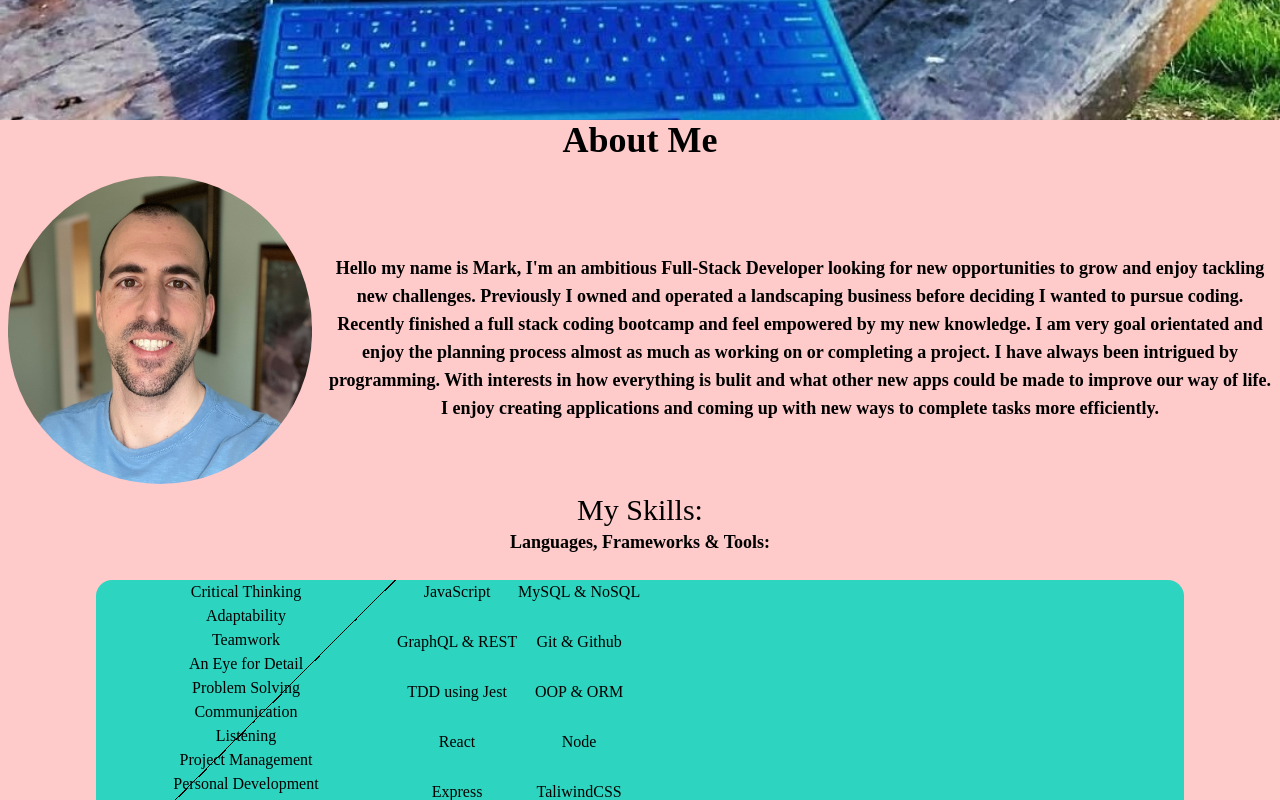
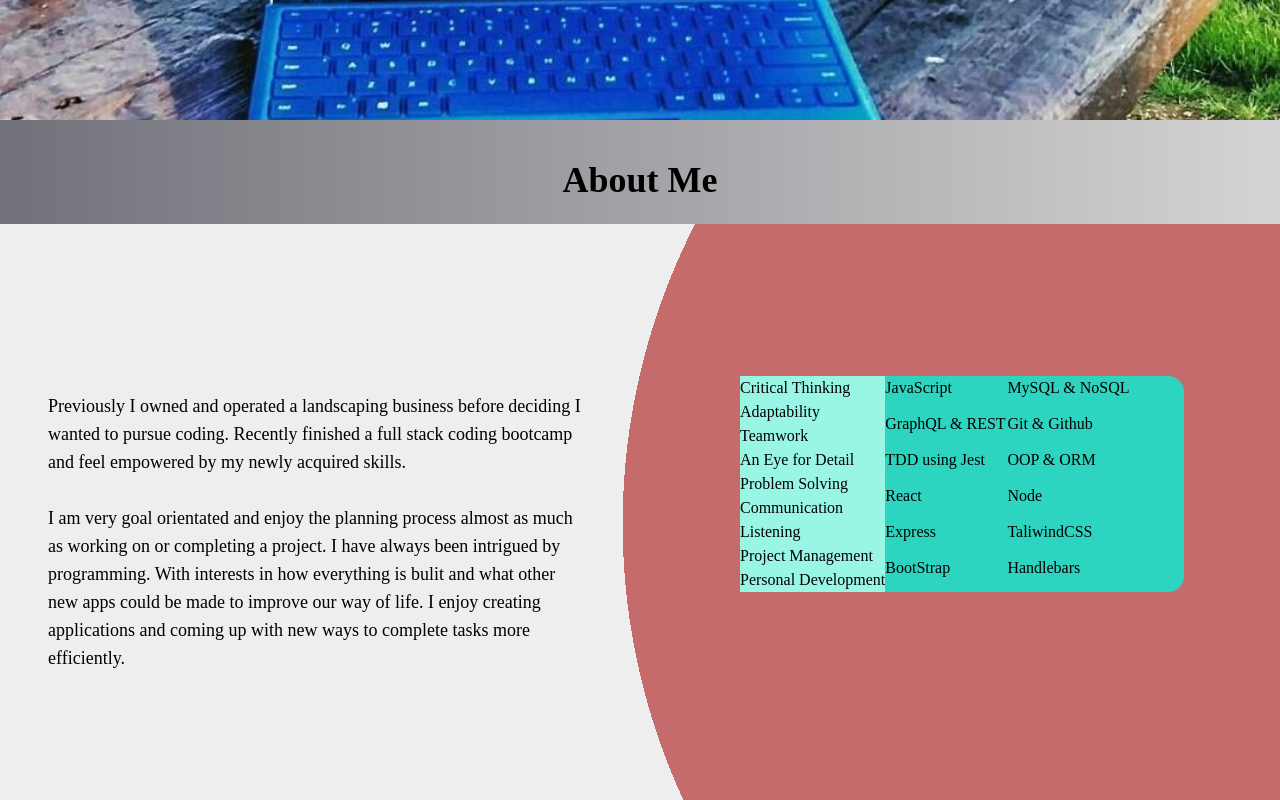
Before and after one commit to MpAlfano/React-Portfolio, a React (Create React App) app: page /Resume in a window 1280 px wide. Shown: the part 680-1480 px from the top of the page. Built offline with nearby package versions, Linux system fonts and the light colour scheme; a web font is replaced by a local one.

Commit message:
home finished

```diff
--- a/public/index.html
+++ b/public/index.html
@@ -7,7 +7,7 @@
     <meta name="theme-color" content="#000000" />
     <meta
       name="description"
-      content="Web site created using create-react-app"
+      content="Mark Alfano's portfolio page"
     />
     <link rel="preconnect" href="https://fonts.googleapis.com">
     <link rel="preconnect" href="https://fonts.gstatic.com" crossorigin>
--- a/src/components/pages/TestAbout.js
+++ b/src/components/pages/TestAbout.js
@@ -1,50 +1,35 @@
 import React from "react";
-import profPicture from "../images/bio.jpg";
 
 export default function TestAbout() {
   return (
-    <div className="h-screen bg-cover bg-red-200" id="about">
-      <h1 className="text-center font-bold text-xl lg:text-4xl text-black">
+    <div className="w-100% h-screen" id="about">
+      <h1 className="text-center font-bold text-xl lg:text-4xl text-black pt-10">
         About Me
       </h1>
-      <div className="container mt-2 mx-auto">
-        <div className="md:flex">
-          <div className="flex-1 text-center">
-            <div className="lg:flex lg:items-center">
-              <div className="flex justify-center lg:flex-shrink-0">
-                <img
-                  className="w-72 lg:w-80 rounded-full p-2"
-                  src={profPicture}
-                  alt="GitFit"
-                />
-              </div>
-              <div className="mt-4 px-2 text-state md:text-lg lg:text-lg font-semibold">
+      <br></br>
+
+      <div className="h-3/4 grid grid-cols-2 gap-2 content-center divider2">
+        <div className="mt-4 text-state md:text-lg lg:text-lg px-12 p">
           <p>
-                  Hello my name is Mark, I'm an ambitious Full-Stack Developer
-                  looking for new opportunities to grow and enjoy tackling new
-                  challenges. Previously I owned and operated a landscaping
-                  business before deciding I wanted to pursue coding. Recently
-                  finished a full stack coding bootcamp and feel empowered by my
-                  new knowledge. I am very goal orientated and enjoy the
-                  planning process almost as much as working on or completing a
-                  project. I have always been intrigued by programming. With
-                  interests in how everything is bulit and what other new apps
-                  could be made to improve our way of life. I enjoy creating
-                  applications and coming up with new ways to complete tasks
-                  more efficiently.
+            Previously I owned and operated a landscaping business before
+            deciding I wanted to pursue coding. Recently finished a full stack
+            coding bootcamp and feel empowered by my newly acquired skills.
+            <br></br>
+            <br></br>I am very goal orientated and enjoy the planning process
+            almost as much as working on or completing a project. I have always
+            been intrigued by programming. With interests in how everything is
+            bulit and what other new apps could be made to improve our way of
+            life. I enjoy creating applications and coming up with new ways to
+            complete tasks more efficiently.
           </p>
         </div>
-              <br></br>
-            </div>
         <div className="px-24">
-              <h1 className="text-3xl">My Skills:</h1>
-              <h1 className="text-lg font-bold">
-                Languages, Frameworks & Tools:
-              </h1>
-              <br></br>
+          {/* <h1 className="text-3xl">My Skills:</h1>
+          <h1 className="text-lg font-bold">Languages, Frameworks & Tools:</h1> */}
           <container className="grid-flow-row">
             <div className="flex flex-row bg-teal-400 rounded-2xl">
-                  <ul className="bg-teal-200 testDiv">
+              <ul className="bg-teal-200">
+                <div id="triangle-topleft"></div>
                 <li>Critical Thinking</li>
                 <li>Adaptability</li>
                 <li>Teamwork</li>
@@ -77,7 +62,5 @@ export default function TestAbout() {
         </div>
       </div>
     </div>
-      </div>
-    </div>
   );
 }
--- a/src/components/pages/TestHome.js
+++ b/src/components/pages/TestHome.js
@@ -11,15 +11,15 @@ export default function TestHome() {
         <div className="md:flex">
           <div className="flex-1 text-center">
             <div className="lg:flex lg:items-center">
-              <div className="flex justify-center lg:flex-shrink-0 mt-24">
+              <div className="flex justify-center lg:flex-shrink-0">
                 <img
-                  className="w-72 lg:w-80 rounded-full p-2"
+                  className="w-72 lg:w-80 rounded-full p-2 mt-24"
                   src={profPicture}
                   alt="GitFit"
                 />
               </div>
               <div className="mt-12 px-16 text-state md:text-lg lg:text-lg font-semibold">
-                <p className="bg-sky-200 rounded-lg">
+                <p className="bg-sky-200 rounded-lg opacity-75">
                   Hello my name is Mark, I'm an ambitious Full-Stack Developer
                   looking for new opportunities to grow and enjoy tackling new
                   challenges. Previously I owned and operated a landscaping
--- a/src/index.css
+++ b/src/index.css
@@ -12,8 +12,24 @@
   border-bottom: 1px solid white
 }
 
-.testDiv {
-  width: 300px;
-  height: 300px;
-  background:linear-gradient(to bottom right, transparent calc(50% - 1px), black calc(50% - 1px), black 50%, transparent 50%) ;
-  }
+.divider {
+    background:
+    radial-gradient(circle at 0%, rgb(197, 107, 107) 50%, #eee 50%);
+    /* radial-gradient(circle at 100%, rgb(197, 107, 107) 50%, #eee 50%); */
+    /* linear-gradient(180deg, orange 50%, #8dd6a6 50%); */
+    -webkit-background-size: cover;
+    -moz-background-size: cover;
+    -o-background-size: cover;
+    background-size: cover;
+}
+
+.divider2 {
+  background:
+  /* radial-gradient(circle at 50%, rgb(197, 107, 107) 50%, #eee 50%), */
+  radial-gradient(circle at 100%, rgb(197, 107, 107) 50%, #eee 50%);
+  /* linear-gradient(180deg, orange 50%, #8dd6a6 50%); */
+  -webkit-background-size: cover;
+  -moz-background-size: cover;
+  -o-background-size: cover;
+  background-size: cover;
+}
```
Lines whose indentation alone changed are shown as unchanged.
